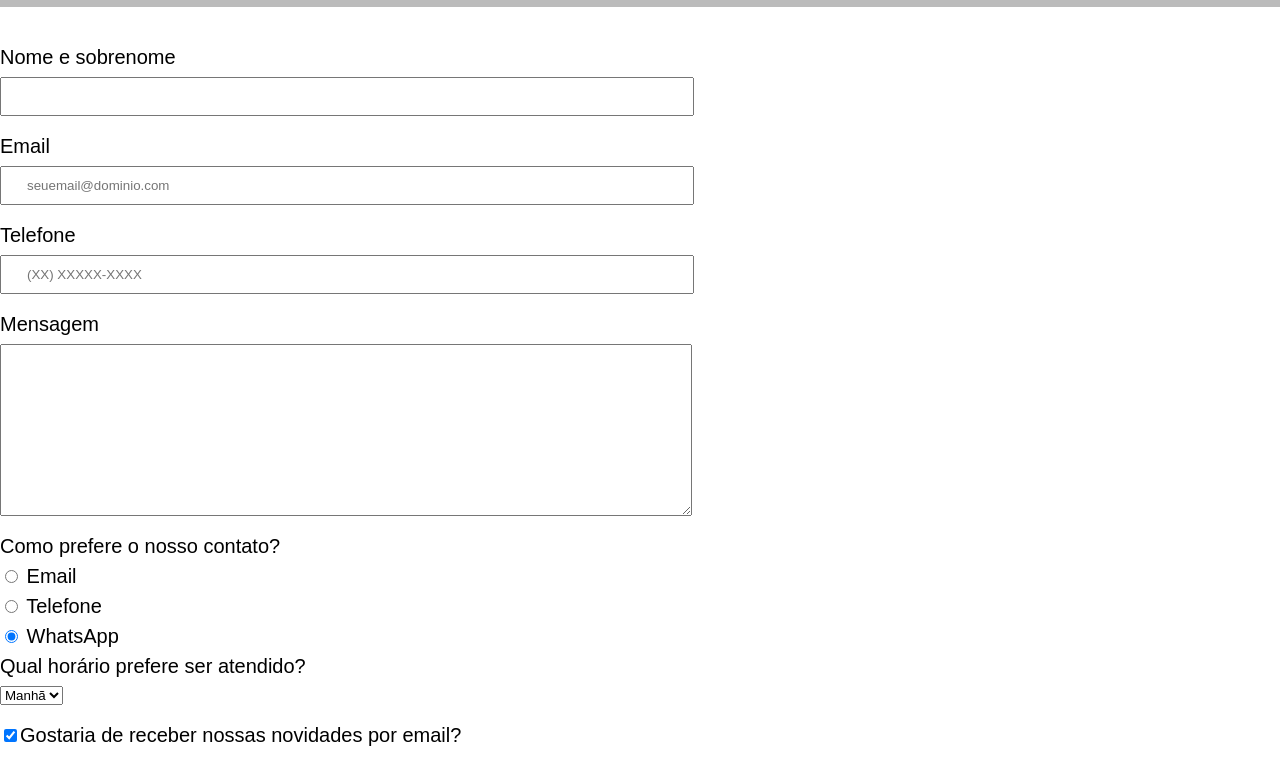
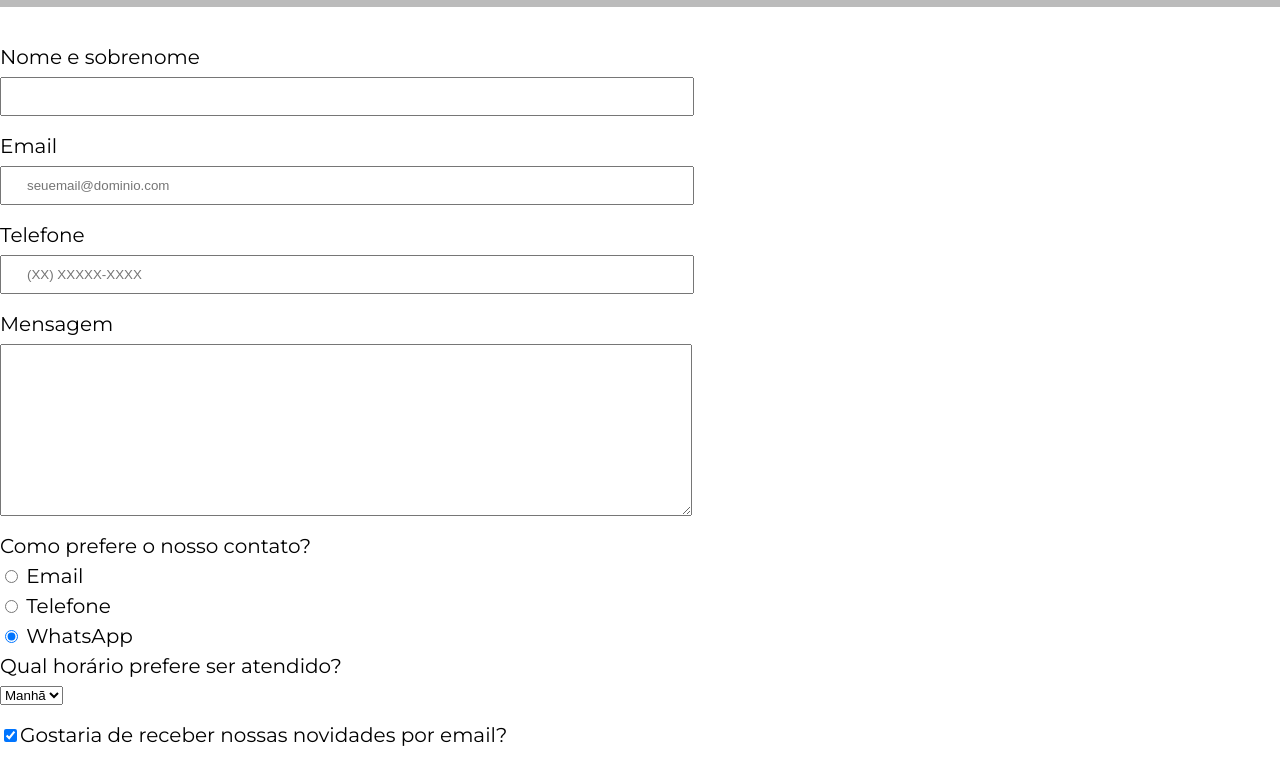
Before and after one commit to pausa109/desenvolve, a plain HTML site: page contato.html in a window 1280 px wide. Shown: the part 286-1048 px from the top of the page. Drawn offline with Linux system fonts and the light colour scheme.

Commit message:
Udpated Pages with External Fonts

```diff
--- a/contato.html
+++ b/contato.html
@@ -5,6 +5,10 @@
        <title>Contato - Barbearia Alura</title>
        <link rel="stylesheet" href="reset.css">
        <link rel="stylesheet" href="style.css">
+       <link rel="preconnect" href="https://fonts.googleapis.com">
+       <link rel="preconnect" href="https://fonts.gstatic.com" crossorigin>
+       <link href="https://fonts.googleapis.com/css2?family=Montserrat&display=swap" rel="stylesheet">
+
 </head>
 <body>
     <header>
```
Also changed, not shown: produtos.html (+4 -0 lines).
